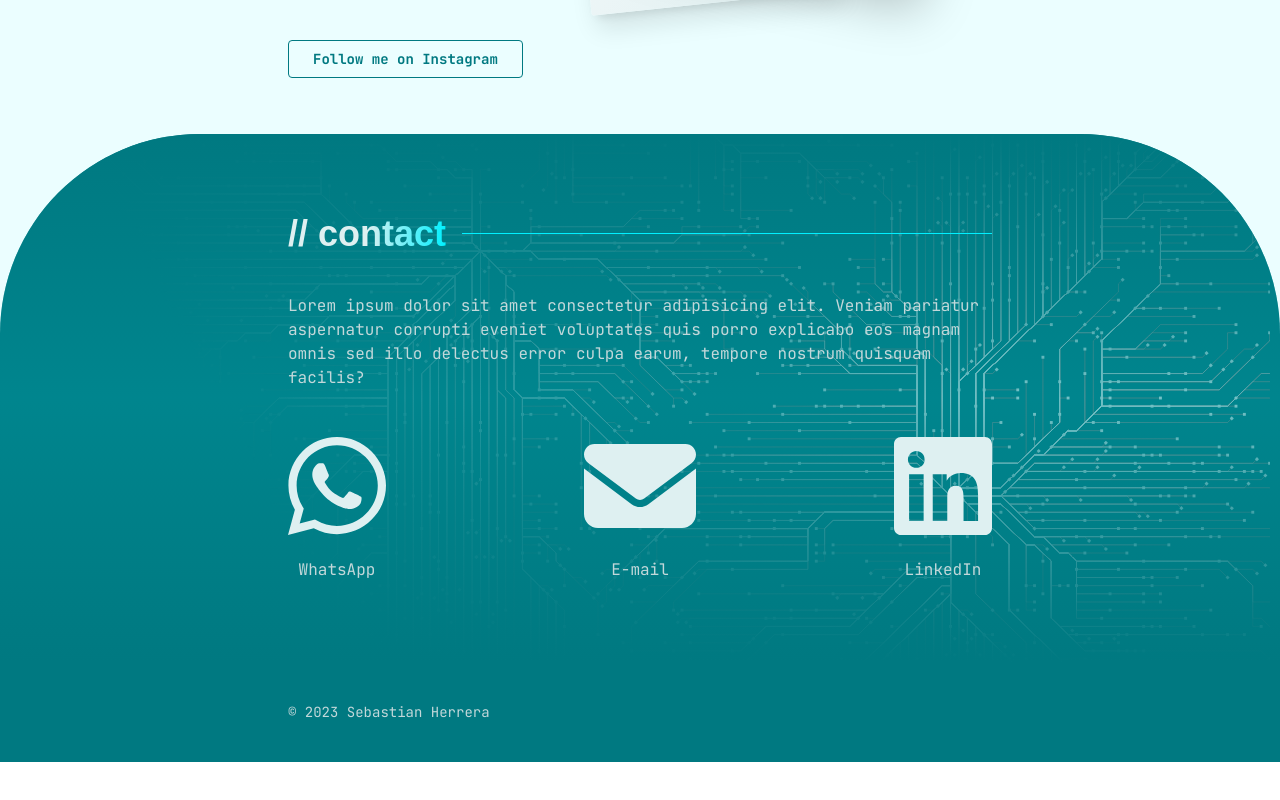
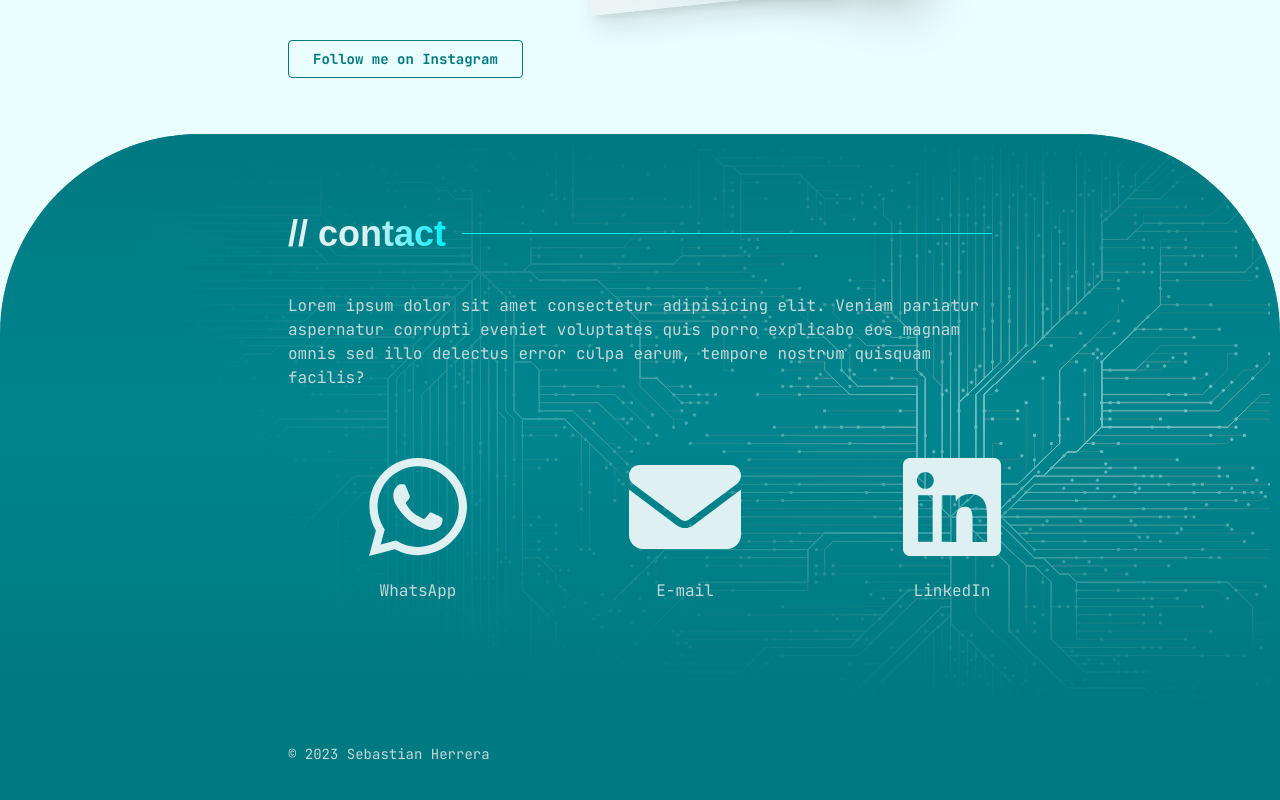
Before and after one commit to sebherrerabe/portfolio, a Next.js app: page / in a window 1280 px wide. Shown: the part 2687-3487 px from the top of the page. Before the commit the page ends 3449 px from the top, so only its background shows below. Built offline with nearby package versions, Linux system fonts and the light colour scheme; a web font is replaced by a local one.

Commit message:
add hover effect to contact card

```diff
--- a/components/sections/ContactCard.tsx
+++ b/components/sections/ContactCard.tsx
@@ -9,7 +9,7 @@ interface Props {
 }
 
 const ContactCard = ({ icon, link, text }: Props) => (
-  <Link href={link} className="flex flex-col items-center">
+  <Link href={link} className="flex flex-col items-center px-20 py-5 transition-all rounded-xl border border-transparent hover:border-tertiary hover:shadow-2xl">
     <FontAwesomeIcon icon={icon} className="text-gray-200" size="7x" />
     <span className="text-gray-300 mt-4">{text}</span>
   </Link>
```
